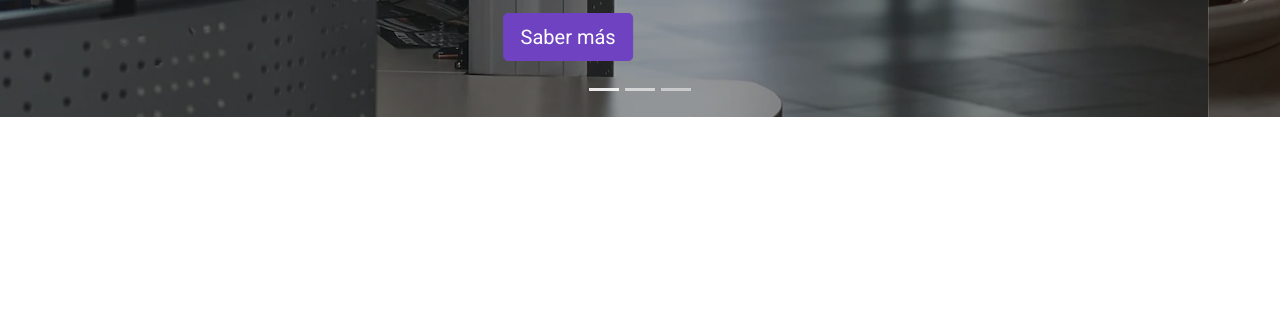
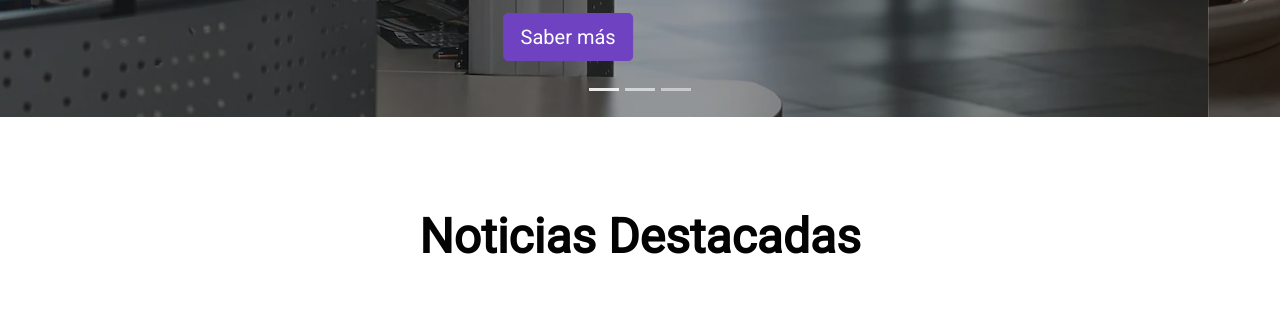
Before and after one commit to maraushuaia/coderhouse-rodrigomunoz, a website: page index.html in a window 1280 px wide. Shown: the part 623-946 px from the top of the page. Drawn offline with Linux system fonts and the light colour scheme.

Commit message:
linqueo bien la clase en index para el color de h2 noticias destacadas

```diff
--- a/scss/_inicio.scss
+++ b/scss/_inicio.scss
@@ -8,7 +8,7 @@ main{
         align-items: center;
         justify-content: center;
         color: map-get($color, theme-primary);
-}
+    }
     .home-news-container{
         margin-left: 1rem;
         margin-right: 1rem;
@@ -18,7 +18,7 @@ main{
     .home-news{
         padding-top: 3rem;
         padding-bottom: 3rem;
-        color: map-get($color, white100);
+        color: map-get($color, black100);
         align-items: center;
     }
 }
```
Also changed, not shown: index.html (+3 -3 lines), css/styles.css.
